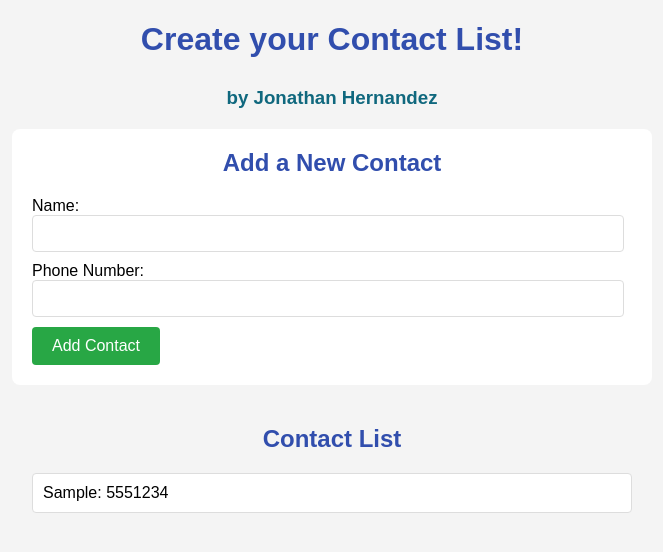
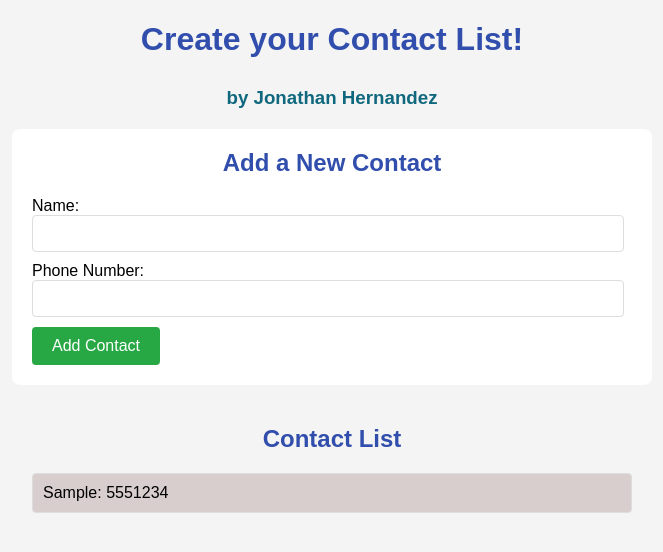
Before and after one commit to JonathanRosfield/ProgrammingProject2, a plain HTML site: page index.html in a window 1280 px wide. Both pictures are taken after typing "Sample", "5551234" into the empty fields and a click on the button "Add Contact". Shown: the whole page, without its empty margins (308-971 px from the left). Drawn offline with Linux system fonts and the light colour scheme.

Commit message:
Change background color for the contact list

```diff
--- a/styles.css
+++ b/styles.css
@@ -79,7 +79,7 @@ header {
 }
 
 #contactList li {
-    background-color: white;
+    background-color: rgb(216, 206, 206);
     border: 1px solid #ddd;
     margin-bottom: 10px;
     padding: 10px;
```
